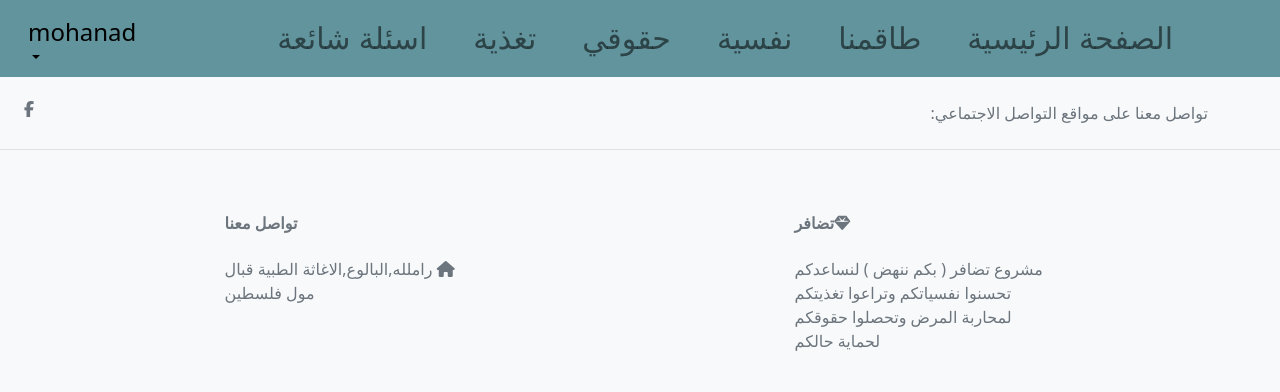
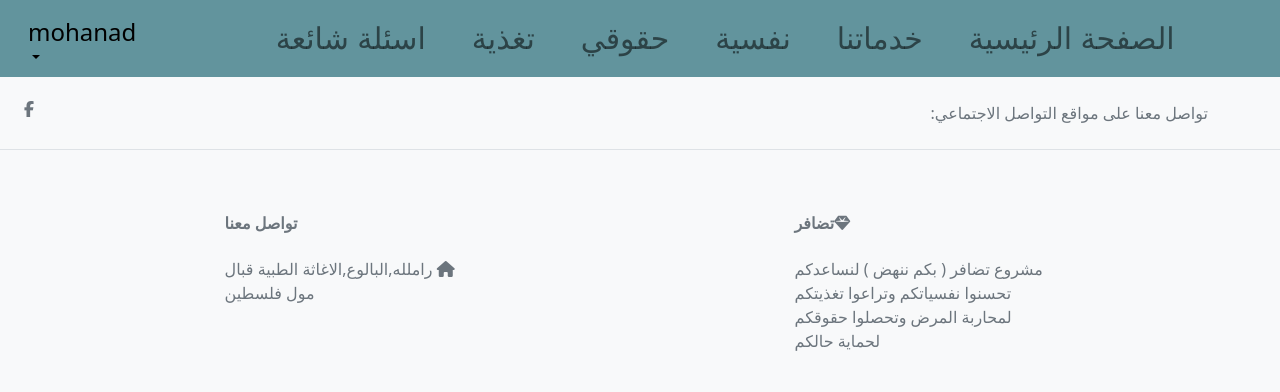
Before and after one commit to mohanadHaji/Tadafor, a Django app: page /pages/callus.html/ in a window 1280 px wide. Shown: the top 392 px of the page. Run offline with Django 3.2, Linux system fonts and the light colour scheme; a user stored in the database is signed in; some libraries are stand-ins or nearby versions.

Commit message:
cahnge crew to our serveis

```diff
--- a/backend/pages/templates/base.html
+++ b/backend/pages/templates/base.html
@@ -55,7 +55,7 @@
               <a class="nav-link" href="/psych.html">نفسية</a>
             </li>
             <li class="nav-item active">
-              <a class="nav-link" href="/staff.html">طاقمنا</a>
+              <a class="nav-link" href="/staff.html">خدماتنا</a>
             </li>
             <li class="nav-item active" >
               <a class="nav-link" href="/index.html#welcome">الصفحة الرئيسية</a>
```
